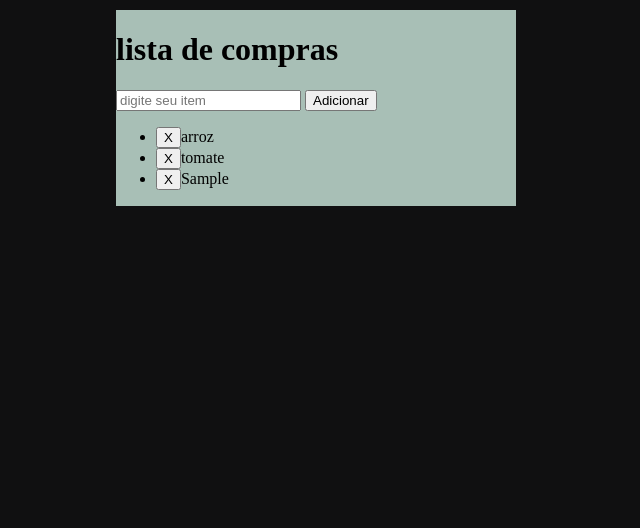
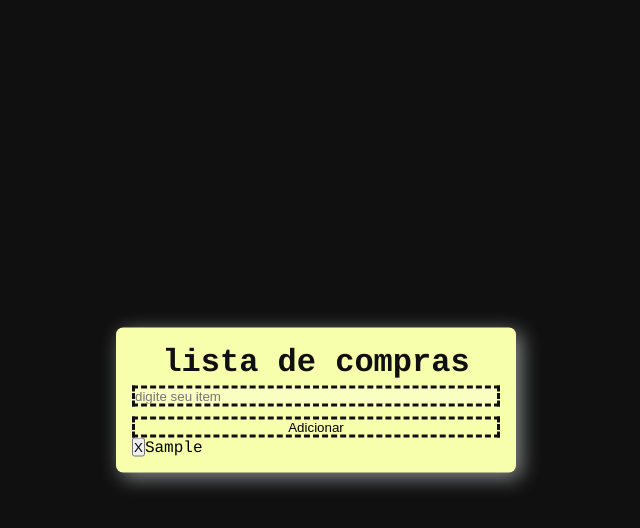
Before and after one commit to Akireollem/shopping-list, a plain HTML site: page index.html in a window 1280 px wide. Both pictures are taken after typing "Sample" into the empty fields and a click on the button "Adicionar". Shown: the whole page, without its empty margins (324-964 px from the left). Drawn offline with Linux system fonts and the light colour scheme.

Commit message:
feat: removeelement function and start the UI

```diff
--- a/index.html
+++ b/index.html
@@ -14,10 +14,9 @@
         <div class="conteiner">
             <h1>lista de compras</h1>
             <input type="text" placeholder="digite seu item" id="item-input">
-            <button id="item-button">Adicionar</button>
-            <ul id="items">
-                <li><button>X</button>arroz</li>
-                <li><button>X</button>tomate</li>
+            <button type="submit" id="item-button">Adicionar</button>
+            <ul type="none" id="items">
+
             </ul>
         </div>
 
--- a/script.js
+++ b/script.js
@@ -1,19 +1,29 @@
-let button = document.getElementById("item-button");
-let ul = document.getElementById("items");
+const button = document.getElementById("item-button");
+const ul = document.getElementById("items");
+
+function excluirElemento(li) {
+    li.remove();
+}
 
 function criarElementos() {
-    let input = document.getElementById("item-input");
+    const input = document.getElementById("item-input");
+    const li = document.createElement("li");
+    const XButton = document.createElement("button");
+    const label = document.createElement("span")
 
-    let li = document.createElement("li");
-    let XButton = document.createElement("button")
+    label.innerHTML = input.value;
+
     XButton.innerHTML = "X";
+    XButton.type = "button";
+    XButton.onclick = function() {
+        excluirElemento(li);
+    }
+
     li.appendChild(XButton);
-    li.innerHTML += input.value;
-    document.createTextNode(input.value)
+    li.appendChild(label)
+
     ul.appendChild(li);
-    input.value = ""
-
-
+    input.value = "";
 }
 
 button.addEventListener("click", criarElementos)
--- a/style.css
+++ b/style.css
@@ -1,15 +1,46 @@
+* {
+    padding: 0;
+    margin: 0;
+}
 body {
+    font-family: Courier;
     padding: 0;
     margin: 0;
     background-color: #101011;
 }
+button {
+    cursor: pointer;
+}
+input {
+    background-color: #f9ffc1;
+    margin-bottom: 10px;
+    outline: 0;
+    border: dashed #101011;
+    width: 100%;
+    box-sizing: border-box;
+}
+#item-button {
+    border: dashed #101011 ;
+    background-color: #f7ffac;
+    width: 100%;
+}
+h1 {
+    color: #101011;
+    text-align: center;
+    margin-bottom: 5px;
+}
 .conteiner {
-    background-color: #a8bfb6;
+    background-color: #f7ffac;
+    border-radius: 7px;
+    box-shadow: 5px 5px 20px #8c8f8d;
     position: absolute;
     width: 400px;
     left: 0;
     right: 0;
     margin: auto;
-    top: 30px;
-    transform: translateY(-20px);
+    max-width: 100%;
+    transform: translateY(-50%);
+    top: 50%;
+    padding: 16px;
+    box-sizing: border-box;
 }
```
